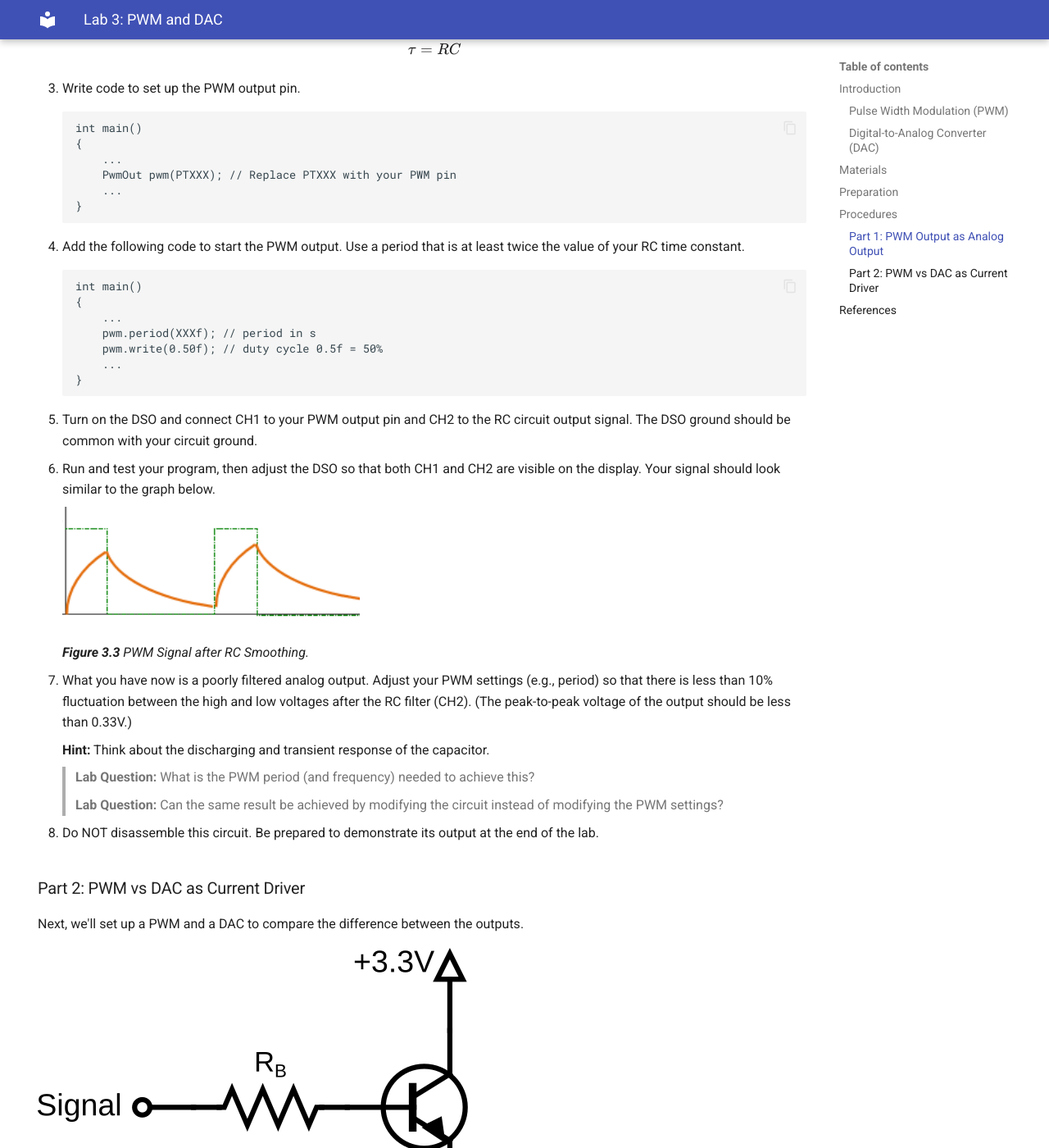
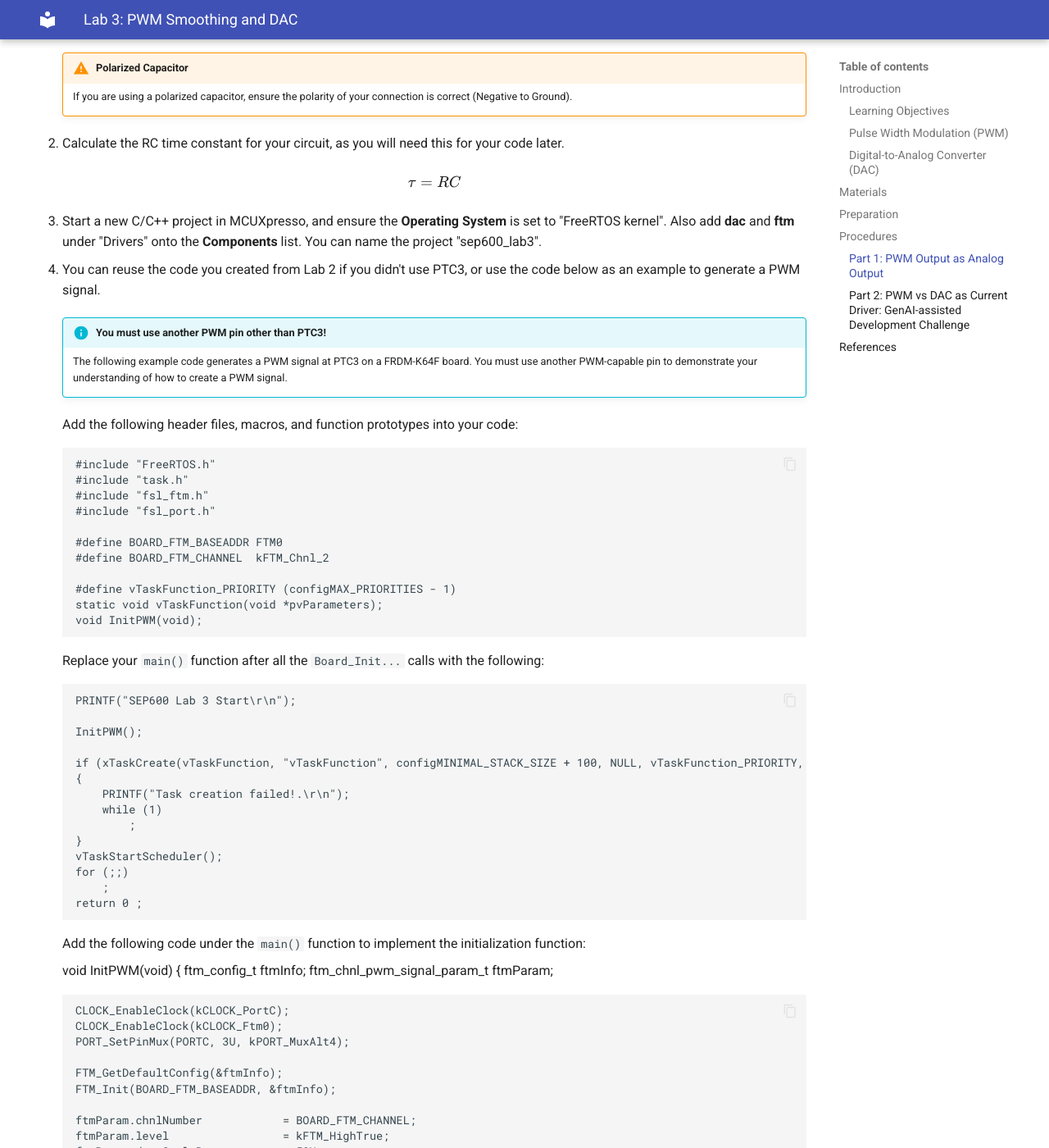
Before and after one commit to Seneca-BSA/Lab-Manual, an MkDocs documentation site: the page built from docs/SEP600/lab3.md, in a window 1280 px wide and 1400 px high, scrolled down 4469 px. Shown: the whole window at 82% size. Built offline with MkDocs 1.6.1 and Material for MkDocs 9.7.7, drawn with Linux system fonts in a browser that asks for light colours; some of the changed text lies outside the part shown.

Commit message:
updated sep600 lab2 and lab3

```diff
--- a/docs/SEP600/lab3.md
+++ b/docs/SEP600/lab3.md
@@ -1,15 +1,17 @@
-# Lab 3: PWM and DAC
-
-<font size="5">
-Seneca Polytechnic</br>
-SEP600 Embedded Systems
-</font>
+# Lab 3: PWM Smoothing and DAC
 
 ## Introduction
 
-Documentation for the Cortex-M4 instruction set, the board user's guide, and the microcontroller reference manual can be found here:
+This lab focuses on generating analog signals using digital microcontrollers. You will explore two methods: Pulse Width Modulation (PWM) combined with an RC filter, and using a dedicated Digital-to-Analog Converter (DAC). You will implement these using FreeRTOS tasks and the NXP MCUXpresso SDK, leveraging Generative AI to accelerate driver development.
 
-Documentation for the Freedom K64 and K66 boards and their microcontrollers can be found here:
+### Learning Objectives
+
+1. Analyze the behavior of RC Low-Pass filters in smoothing PWM signals.
+2. Compare the efficiency and signal quality of PWM-based driving vs. DAC-based driving.
+3. Implement FlexTimer (FTM) and DAC on the FRDM-K64F or FRDM-K66F.
+4. Design FreeRTOS tasks to control analog output over time (fading effects).
+
+Documentation for the Cortex-M4 instruction set, board User’s Guide, and the microcontroller reference manual can be found here:
 
 - [FRDM-K64F Freedom Module User’s Guide](https://www.nxp.com/webapp/Download?colCode=FRDMK64FUG) ([PDF](FRDMK64FUG.pdf))
 - [Kinetis K64 Reference Manual](https://www.nxp.com/webapp/Download?colCode=K64P144M120SF5RM) ([PDF](K64P144M120SF5RM.pdf))
@@ -28,7 +30,12 @@
 
 ### Pulse Width Modulation (PWM)
 
-As discussed in class and tested in Lab 2, Pulse Width Modulation (PWM) is a technique used to control the amount of power delivered to an electrical device by varying the width of the pulses in a signal. It involves turning a signal on and off at a high frequency, with the proportion of time the signal is "on" (the duty cycle) determining the average voltage or power delivered. A higher duty cycle means more power, while a lower duty cycle reduces power. PWM is widely used in applications such as motor control, light dimming, and power regulation because it allows for efficient energy use and precise control of the output. It is favored for its simplicity, cost-effectiveness, and ability to operate with minimal heat generation compared to traditional methods of voltage regulation.
+As discussed in class and tested in Lab 2, Pulse Width Modulation (PWM) controls power delivery by varying the width of signal pulses. It involves switching a signal on and off at a high frequency. The "Duty Cycle" is the proportion of time the signal is high.
+
+- High Duty Cycle: More power/voltage delivered.
+- Low Duty Cycle: Less power/voltage delivered.
+
+PWM is efficient because the switch is either fully on or fully off, minimizing heat generation compared to linear regulation using a resistive circuit. PWM is widely used in applications such as motor control, light dimming, and power regulation.
 
 ![Figure 3.1](lab3-pwm.png)
 
@@ -36,7 +43,7 @@
 
 ### Digital-to-Analog Converter (DAC)
 
-A Digital-to-Analog Converter (DAC) is an essential component in modern electronic systems that converts digital data, usually in binary form, into an analog signal. This process is crucial for applications like audio playback, where the digital data stored in devices like smartphones or computers must be transformed into analog signals to drive speakers or headphones. The quality of a DAC can significantly influence sound fidelity, as it directly impacts the smoothness and accuracy of the analog signal. DACs are used in a wide variety of devices, from audio equipment and televisions to medical devices and instrumentation, playing a key role in bridging the digital world with the analog one.
+A DAC converts digital binary values into a continuous analog voltage. Unlike PWM, which simulates an analog voltage via averaging, a DAC outputs a true physical voltage level. This is crucial for applications like audio playback, where the digital data stored in devices like smartphones or computers must be transformed into analog signals to drive speakers or headphones. The quality of a DAC can significantly influence sound fidelity, as it directly impacts the smoothness and accuracy of the analog signal. DACs are used in a wide variety of devices, from audio equipment and televisions to medical devices and instrumentation, playing a key role in bridging the digital world with the analog one.
 
 ![Figure 3.2](lab3-dac.png)
 
@@ -44,7 +51,7 @@
 
 ## Materials
 - Safety glasses (PPE)
-- Freedom K64F or K66F Board
+- FRDM-K64F or FRDM-K66F microcontroller board
 - Breadboard
 - Jumper wires
 - Various 1kΩ–10kΩ resistors
@@ -54,7 +61,9 @@
 
 ## Preparation
 
-Read over the lab manual for this lab and acquire the necessary materials.
+1.  Read through the lab manual for this lab.
+2.  Ensure you have all the necessary materials for this lab.
+3.  Review how to use an Oscilloscope (DSO).
 
 ## Procedures
 
@@ -64,106 +73,177 @@
 
 ***Figure 3.3** PWM Output with RC Smoothing Circuit.*
 
-1. Acquire a breadboard, a resistor, a capacitor, and jumper wires to assemble the circuit shown above. Attach the PWM signal to a PWM-capable pin of your microcontroller (pins with a purple PWM label in the pinout diagram from [Lab 2](lab2.md)). Refer to the microcontroller board manual for details on pin assignment.
+1. Assemble the RC circuit shown in Figure 3.3. Connect the input to a PWM-capable pin (refer back to [Lab 2](lab2.md) on how to identify a PWM-capable pin). Check the manual to ensure the pin supports FTM.
 
-    <div style="padding: 15px; border: 1px solid red; background-color: orange; color: white;"><font size="5">If you are using a polarized capacitor, ensure the polarity of your connection is correct.</font></div>
+    !!! warning "Polarized Capacitor"
 
-2. Calculate the RC time constant for your circuit, as you will need this for your program.
+        If you are using a polarized capacitor, ensure the polarity of your connection is correct (Negative to Ground).
 
-    $$ \tau = RC $$
+2. Calculate the RC time constant for your circuit, as you will need this for your code later.
 
-3. Write code to set up the PWM output pin.
+    $$\tau = RC$$
 
-        int main()
+3. Start a new C/C++ project in MCUXpresso, and ensure the **Operating System** is set to "FreeRTOS kernel". Also add **dac** and **ftm** under "Drivers" onto the **Components** list. You can name the project "sep600_lab3".
+
+4. You can reuse the code you created from Lab 2 if you didn't use PTC3, or use the code below as an example to generate a PWM signal.
+
+    !!! info "You must use another PWM pin other than PTC3!"
+
+        The following example code generates a PWM signal at PTC3 on a FRDM-K64F board. You must use another PWM-capable pin to demonstrate your understanding of how to create a PWM signal.
+
+    Add the following header files, macros, and function prototypes into your code:
+
+        #include "FreeRTOS.h"
+        #include "task.h"
+        #include "fsl_ftm.h"
+        #include "fsl_port.h"
+
+        #define BOARD_FTM_BASEADDR FTM0
+        #define BOARD_FTM_CHANNEL  kFTM_Chnl_2
+
+        #define vTaskFunction_PRIORITY (configMAX_PRIORITIES - 1)
+        static void vTaskFunction(void *pvParameters);
+        void InitPWM(void);
+
+    Replace your `main()` function after all the `Board_Init...` calls with the following:
+
+        PRINTF("SEP600 Lab 3 Start\r\n");
+
+        InitPWM();
+
+        if (xTaskCreate(vTaskFunction, "vTaskFunction", configMINIMAL_STACK_SIZE + 100, NULL, vTaskFunction_PRIORITY, NULL) != pdPASS)
         {
-            ...
-            PwmOut pwm(PTXXX); // Replace PTXXX with your PWM pin
-            ...
+            PRINTF("Task creation failed!.\r\n");
+            while (1)
+                ;
+        }
+        vTaskStartScheduler();
+        for (;;)
+            ;
+        return 0 ;
+
+    Add the following code under the `main()` function to implement the initialization function:
+
+    void InitPWM(void)
+    {
+        ftm_config_t ftmInfo;
+        ftm_chnl_pwm_signal_param_t ftmParam;
+
+        CLOCK_EnableClock(kCLOCK_PortC);
+        CLOCK_EnableClock(kCLOCK_Ftm0);
+        PORT_SetPinMux(PORTC, 3U, kPORT_MuxAlt4);
+
+        FTM_GetDefaultConfig(&ftmInfo);
+        FTM_Init(BOARD_FTM_BASEADDR, &ftmInfo);
+
+        ftmParam.chnlNumber            = BOARD_FTM_CHANNEL;
+        ftmParam.level                 = kFTM_HighTrue;
+        ftmParam.dutyCyclePercent      = 50U;
+        ftmParam.firstEdgeDelayPercent = 0U;
+        ftmParam.enableComplementary   = false;
+        ftmParam.enableDeadtime        = false;
+
+        // replace XXXXX with a frequency that produces a period that is half of the RC time constant you calculated
+        if (kStatus_Success != FTM_SetupPwm(BOARD_FTM_BASEADDR, &ftmParam, 1U, kFTM_EdgeAlignedPwm, XXXXXU, CLOCK_GetFreq(kCLOCK_BusClk)))
+        {
+            PRINTF("PWM Setup Failed\r\n");
+            return;
         }
 
-4. Add the following code to start the PWM output. Use a period that is at least twice the value of your RC time constant.
+        FTM_StartTimer(BOARD_FTM_BASEADDR, kFTM_SystemClock);
+    }
 
-        int main()
+    static void vTaskFunction(void *pvParameters)
+    {
+        bool increasing = true;
+        uint8_t dutyCycle = 0;
+
+        for (;;)
         {
-            ...
-            pwm.period(XXXf); // period in s
-            pwm.write(0.50f); // duty cycle 0.5f = 50%
-            ...
+            if (increasing) {
+                dutyCycle++;
+                if (dutyCycle >= 100) increasing = false;
+            } else {
+                dutyCycle--;
+                if (dutyCycle <= 0) increasing = true;
+            }
+
+            FTM_UpdatePwmDutycycle(BOARD_FTM_BASEADDR, BOARD_FTM_CHANNEL, kFTM_EdgeAlignedPwm, dutyCycle);
+            FTM_SetSoftwareTrigger(BOARD_FTM_BASEADDR, true);
+
+            vTaskDelay(pdMS_TO_TICKS(20));
         }
+    }
 
-5. Turn on the DSO and connect CH1 to your PWM output pin and CH2 to the RC circuit output signal. The DSO ground should be common with your circuit ground.
+5. Turn on the DSO and connect CH1 to your PWM output pin before the RC circuit and CH2 to the output signal of the RC circuit, as shown in Figure 3.3. The DSO ground should be common with your circuit ground.
 
-6. Run and test your program, then adjust the DSO so that both CH1 and CH2 are visible on the display. Your signal should look similar to the graph below.
+6. **Build, Flash, Run** and observe the waveform. Adjust the DSO so both CH1 and CH2 are visible on the display. Your signal should look similar to the graph below, with a sawtooth pattern that corresponds to the charging and discharging of the capacitor.
 
-    ![Figure 3.3](lab3-rc-pwm.png)
+    ![Figure 3.4](lab3-rc-pwm.png)
 
-    ***Figure 3.3** PWM Signal after RC Smoothing.*
+    ***Figure 3.4** PWM Signal after RC Smoothing.*
 
-7. What you have now is a poorly filtered analog output. Adjust your PWM settings (e.g., period) so that there is less than 10% fluctuation between the high and low voltages after the RC filter (CH2). (The peak-to-peak voltage of the output should be less than 0.33V.)
+7. What you are seeing is a "ripply" DC voltage (or a poorly filtered analog output) on CH2. Adjust your PWM settings (e.g., frequency) and re-run your code to achieve less than 10% voltage ripple (peak-to-peak voltage < 0.33V).
 
-    **Hint:** Think about the discharging and transient response of the capacitor.
+    **Hint:** Think about the charging/discharging and transient response of a capacitor.
 
-    > **Lab Question:** What is the PWM period (and frequency) needed to achieve this?
+8. Find the IP address of your DSO by pressing the **Utility** button > **I/O** > **LAN Settings** and connect to it using the computer at your work station. Take a screenshot of the improved DC ripple and be prepared to show it to the professor at the end of the lab.
 
-    > **Lab Question:** Can the same result be achieved by modifying the circuit instead of modifying the PWM settings?
+    ### Part 2: PWM vs DAC as Current Driver: GenAI-assisted Development Challenge
 
-8. Do NOT disassemble this circuit. Be prepared to demonstrate its output at the end of the lab.
+    Next, you will compare a "Fake" analog signal (PWM) against a "Real" analog signal (DAC) for driving a transistor.
 
-### Part 2: PWM vs DAC as Current Driver
+    ![Figure 3.5](lab3-current-driver.png)
 
-Next, we'll set up a PWM and a DAC to compare the difference between the outputs.
+    ***Figure 3.5** Current driver circuit*
 
-![Figure 3.4](lab3-current-driver.png)
+1. Build **two** copies of the current driver circuit shown in Figure 3.5.
 
-***Figure 3.4** DAC and PWM Output*
+    - Circuit A: Connect a PWM output pin to the input signal of the current driver.
+    - Circuit B: Connect a DAC output pin (DACX_OUT from the pin diagram) to the input signal of the current driver.
 
-1. Set up **two** current driver circuits as shown above. Connect a PWM output pin to the input signal of the first current driver and a DAC output pin to the input signal of the second current driver. Connect CH1 and CH2 of the DSO to the points of the first and second current driver circuits, respectively. Refer to the microcontroller board manual for details on pin assignment.
+    Connect **CH1** and **CH2** of the DSO to the BJT emitter of the current driver circuits respectively. Use the microcontroller's 3.3V output and GND connection for the current driver circuit.
 
-2. Use your microcontroller's 3.3V output and GND connection for the current driver circuit. Select \(R_B\) and \(R_L\) appropriately.
+2.  Select \(R_B\) and \(R_L\) appropriately.
 
-    - \(R_L\) should allow only 20mA of current to pass through the LED.
+    - \(R_L\) should limit the current passing through the LED to ~20mA.
     - \(R_B\) should allow the NPN transistor to drive at least 20mA of current when it's fully ON at saturation.
 
-    Refer to the NPN transistor's datasheet for the gain value. It is often refered to as \(h_{FE}\) by maunfacturer. The following formula from lecture slides might be useful for your calculation.
+    Find the datasheet of the NPN transistor you are using and search for the gain value. It is often referred to as \(h_{FE}\) by manufacturers. Use interpolation to estimate the gain as required if the value for your operating condition is not given.
 
-    $$ I_C = \beta I_B $$
-    $$ V_{IN} - V_{BE} = I_B R_B $$
+    The following formula might be useful for your calculation of \(R_B\).
 
-3. Modify your code to add a DAC output and a second PWM output. Since there's only one DAC available, the DAC pin name is fixed.
+    $$I_C = \beta I_B$$
 
-        int main()
-        {
-            ...
-            AnalogOut aout(DAC0_OUT); // Set up DAC
-            PwmOut pwm2(PTXXX); // Replace PTXXX with your PWM pin
-            ...
-            ...
-            aout = 0.5f; // Use the same output setting as PWM
-            pwm2.period(0.01f); // Period in s
-            pwm2.write(0.50f); // Duty cycle 0.5f = 50%
-            ...
-        }
+    $$V_{Signal} - V_{BE} = I_B R_B$$
 
-4. Turn on the DSO and run the program. You should also see a PWM square wave on the channel connected to the PWM circuit and a 1.65V flat line on the channel connected to the DAC. Did both LEDs turn on? If not, try increasing the output value until the LED turn on.
+3.  Setting up the DAC is simpler than FTM but requires specific buffer configuration. Ask a GenAI agent of your choice to help you write a code snippet that generates an analog output signal using the DAC.
 
-5. Modify your code so the two LEDs both start from 0% brightness and then gradually (at least 10 steps) increase to 100% brightness over a period of 1 second. Afterward, gradually (at least 10 steps) decrease to 0% brightness over a period of 1 second.
+    !!! quote "Start with this prompt"
 
-    At the end, you should see something similar to the figure below on your DSO.
+        Write a C function for the FRDM-K64F running FreeRTOS using the MCUXpresso SDK to initialize DAC0 and include code to output the analog signal at about 1.65V.
 
-    ![Figure 3.5](lab3-dac-pwm.png)
+4. Continue the conversation with the GenAI and work collaboratively to achieve the following:
 
-    ***Figure 3.5** DAC and PWM Output*
+    - Create an `InitDAC()` function for initializing the DAC.
+    - Maintaining the task loop with a 20ms delay:
+        - Increase the PWM duty cycle from 0% to 100% using `FTM_UpdatePwmDutycycle` and the DAC voltage from 0V to 3.3V using `DAC_SetBufferValue` over 500ms.
+        - Decrease the PWM duty cycle from 100% to 0% using `FTM_UpdatePwmDutycycle` and the DAC voltage from 3.3V to 0V using `DAC_SetBufferValue` over 500ms.
 
-    > **Lab Question:** What difference do you notice between the two LEDs? Which method is better?
+5. **Build, Flash, Run** and observe the waveform from the DSO. Adjust the time division so you can see at least one full period of the DAC waveform. You should see something similar to the figure below on your DSO, but the PWM will be too fast for the DSO to display the square wave properly.
 
-    > **Lab Question:** After the LED reaches full brightness, at what PWM duty cycle do you start noticing a decrease in LED brightness?
+    ![Figure 3.6](lab3-dac-pwm.png)
 
-6. Ensure you fully understand the concepts of PWM, the RC circuit, DAC, and the current driver.
+    ***Figure 3.6** DAC and PWM Output*
+
+6. Observe the LED driven by PWM vs the LED driven by DAC. Do they fade linearly? Does one turn on "sooner" than the other? At what PWM duty cycle does the LED brightness noticeably drop? Think about the operation of each method and understand why they don't turn on and off at the same time with the help of GenAI.
+
+7. Ensure you fully understand the concepts of PWM, RC circuit, DAC, and the current driver.
 
 Once you've completed all the steps above (and ONLY when you are ready, as you'll only have one opportunity to demo), ask the lab professor or instructor to come over and demonstrate that you've completed the lab. You may be asked to explain some of the concepts you've learned in this lab.
 
 ## References
 
-- [mbed I/O APIs](https://os.mbed.com/docs/mbed-os/v6.16/apis/i-o-apis.html)
-- [PwmOut](https://os.mbed.com/docs/mbed-os/v6.16/apis/pwmout.html)
-- [AnalogOut](https://os.mbed.com/docs/mbed-os/v6.16/apis/analogout.html)
+- [FTM: FlexTimer Driver](https://mcuxpresso.nxp.com/api_doc/dev/1533/a00021.html)
+- [DAC: Digital-to-Analog Converter Driver](https://mcuxpresso.nxp.com/api_doc/dev/102/group__dac.html)
+- This lab manual was generated with the help of Gemini 3 Pro.
```
Also changed, not shown: docs/SEP600/index.md (+2 -2 lines), docs/SEP600/lab2.md (+4 -2 lines).
